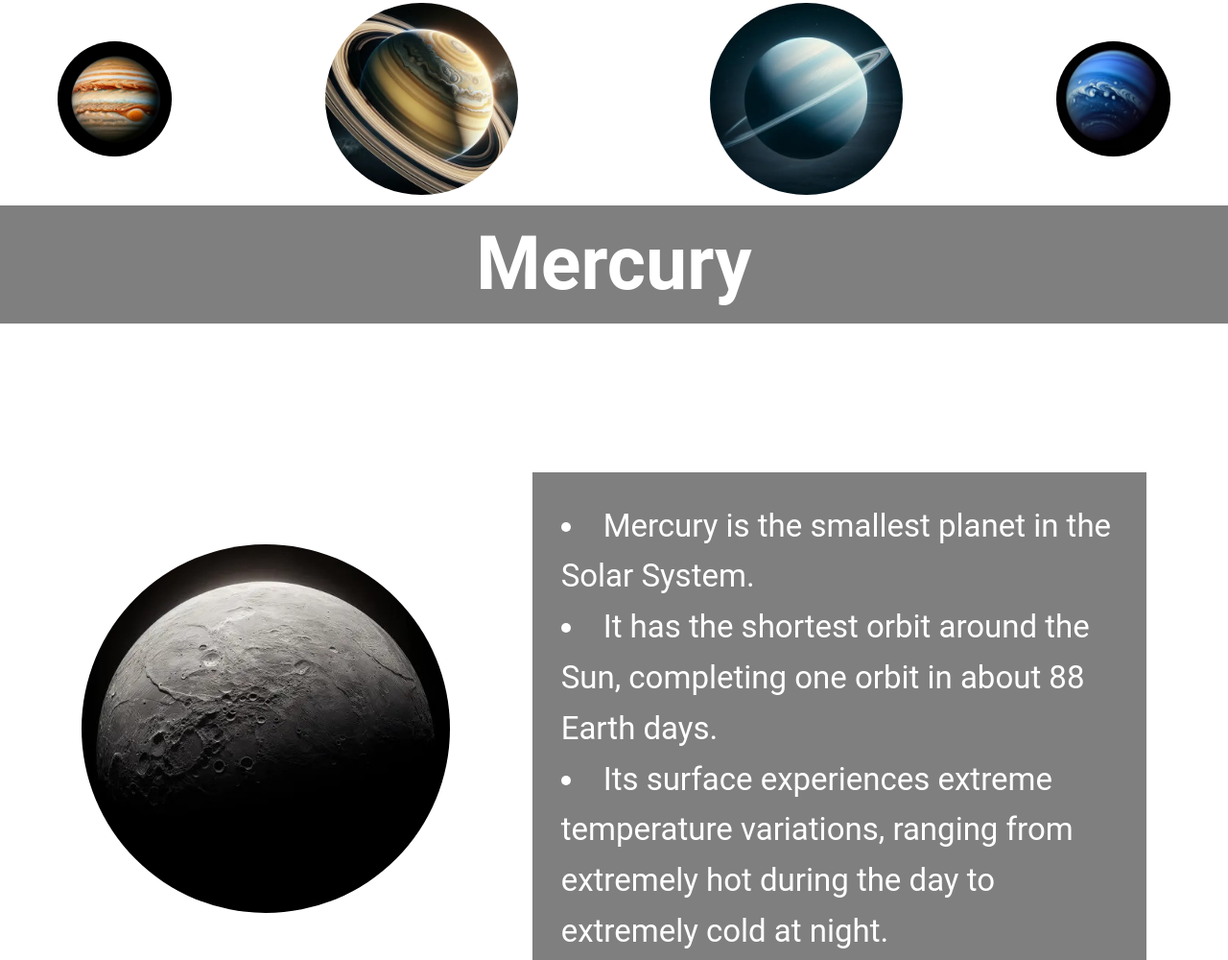
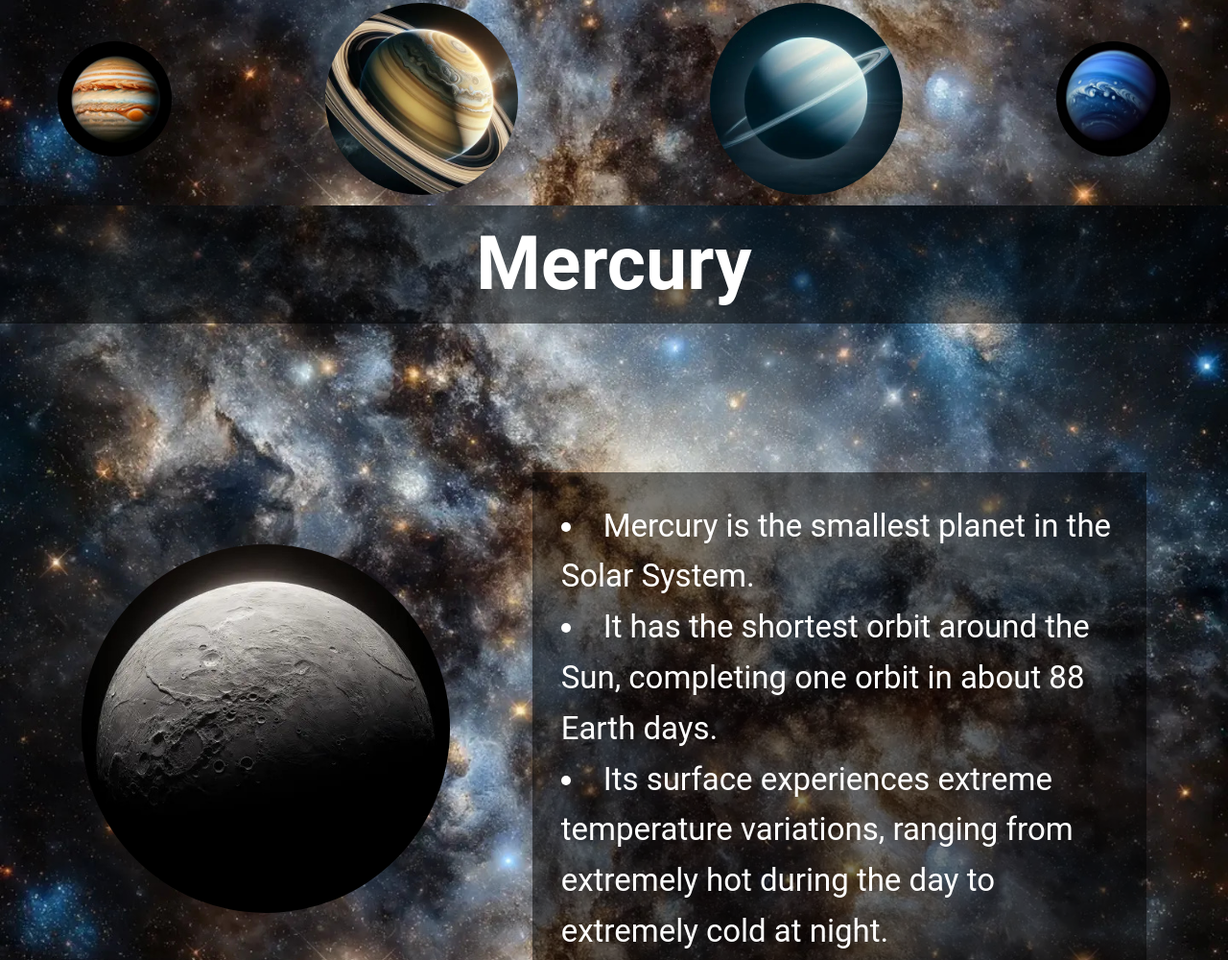
Before and after one commit to DawidPiorkowski/ICA, a plain HTML site: page index.html in a window 1280 px wide. Shown: the part 586-1586 px from the top of the page at 96% size. Drawn offline with Linux system fonts and the light colour scheme; the site is published under a folder, as on GitHub Pages, so addresses that start at the root find nothing.

Commit message:
Update style.css

```diff
--- a/style.css
+++ b/style.css
@@ -23,7 +23,7 @@
 header, article, footer{
     height: 100vh;
     /* border: red 1px solid; */
-    background: url(/Images/Stars1.jpg) no-repeat center center/cover;
+    background: url(Images/Stars1.jpg) no-repeat center center/cover;
 }
 
 footer {
@@ -143,7 +143,7 @@ footer a:hover {
 }
 
 section {
-    background-image: url(/Images/Stars1.jpg);
+    background-image: url(Images/Stars1.jpg);
     background-repeat: no-repeat;
     background-size: cover;
     background-position: center;
```
